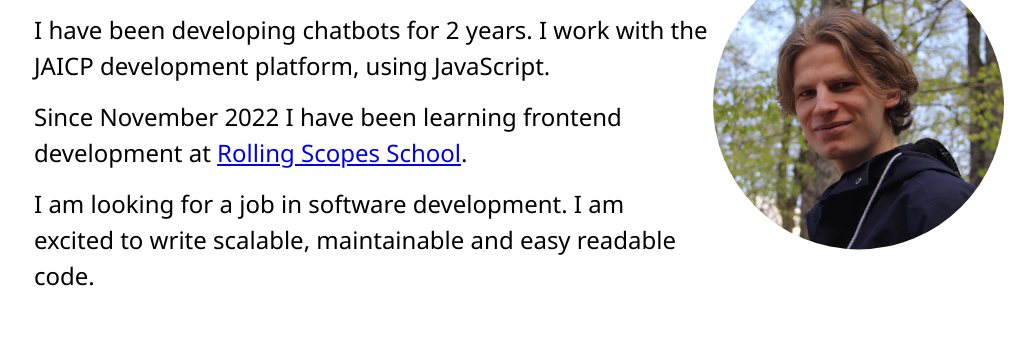
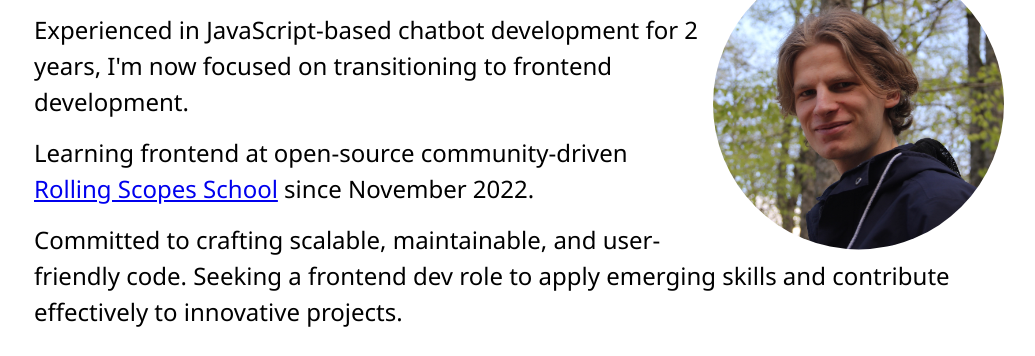
Before and after one commit to fedorenksei/cv, a website: page src/index.html in a window 1280 px wide. Shown: the part 404-760 px from the top of the page, without its empty margins (121-1156 px from the left). Drawn offline with Linux system fonts and the light colour scheme.

Commit message:
feat: change about me section

```diff
--- a/src/index.html
+++ b/src/index.html
@@ -90,21 +90,23 @@
 
         <h2>About me</h2>
         <p>
-          I have been developing chatbots for 2 years. I work with the JAICP
-          development platform, using JavaScript.
+          Experienced in JavaScript-based chatbot development for 2 years, I'm
+          now focused on transitioning to frontend development.
         </p>
         <p>
-          Since November 2022 I have been learning frontend development at
+          Learning frontend at open-source community-driven
           <a
             href="https://rs.school/index.html"
             target="_blank"
             rel="noopener noreferrer"
             >Rolling Scopes School</a
-          >.
+          >
+          since November 2022.
         </p>
         <p>
-          I am looking for a job in software development. I am excited to write
-          scalable, maintainable and easy readable code.
+          Committed to crafting scalable, maintainable, and user-friendly code.
+          Seeking a frontend dev role to apply emerging skills and contribute
+          effectively to innovative projects.
         </p>
       </section>
 
@@ -126,7 +128,7 @@
             <li>separated my code into JS modules,</li>
             <li>
               applied different approaches to object creation: classes and
-              factory functions,
+              factory functions
             </li>
           </ul>
 
```
